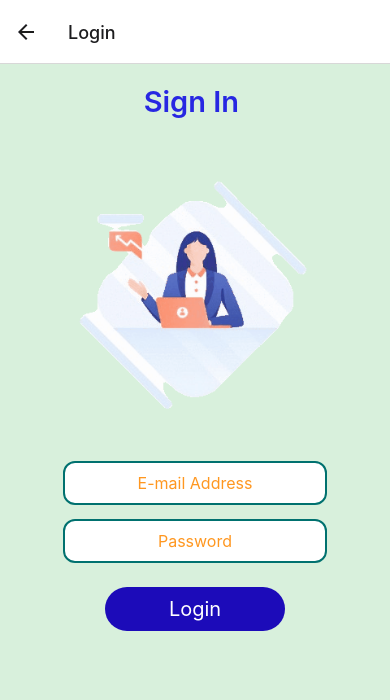
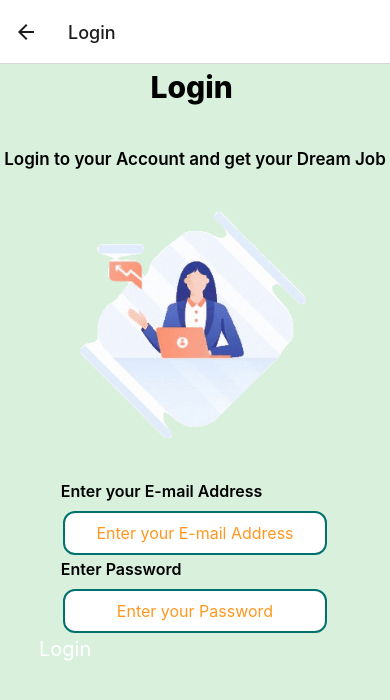
Before and after one commit to minosh00/UEE_MOBILE_APP, a React Native app: screen /Login in a window 390 px wide. Shown: the top 700 px of the page. Built offline with nearby package versions, Linux system fonts and the light colour scheme.

Commit message:
Modify LoginScreen

```diff
--- a/Screens/Auth/LoginScreen.js
+++ b/Screens/Auth/LoginScreen.js
@@ -34,37 +34,60 @@ const LoginScreen = ({ navigation }) => {
 
     return (
         <View style={loginStyles.logPage}>
-               <Text style={{
-                fontSize: 29,
+            <Text style={{
+                fontSize: 30,
+                fontWeight: "800",
+                textAlign: "center",
+                color: "#000",
+                marginVertical: 5,
+            }}
+            >Login </Text>
+            <Text style={{
                 fontWeight: "600",
+                fontSize: 17,
                 textAlign: "center",
-                color:"#2727E2",
-                marginVertical: 20,
-            }}
-            >Sign In </Text>
+                marginTop: "10%"
+            }}>
+                Login to your Account and get your Dream Job
+            </Text>
             <Image
                 source={require("../images/aaa.gif")}
                 style={{ width: "100%", height: "40%" }}
                 resizeMode="contain"
             />
             <ScrollView style={{ width: "80%" }}>
+                <Text style={{
+                    marginLeft: "7%",
+                    fontWeight: "600",
+                    textAlign: "left",
+                    fontSize: 16
+
+                }}>Enter your E-mail Address</Text>
                 <TextInput
                     keyboardType="email-address"
                     style={commonStyles.textView}
                     onChange={(e) => setEmail(e.nativeEvent.text)}
                     value={email}
-                    placeholder="E-mail Address"
+                    placeholder="Enter your E-mail Address"
                 />
+
+                <Text style={{
+                    marginLeft: "7%",
+                    fontWeight: "600",
+                    textAlign: "left",
+                    fontSize: 16
+
+                }}>Enter Password</Text>
                 <TextInput
                     secureTextEntry
                     style={commonStyles.textView}
                     onChange={(e) => setPwd(e.nativeEvent.text)}
                     value={pwd}
-                    placeholder="Password"
+                    placeholder="Enter your Password"
                 />
 
                 <TouchableOpacity
-                    style={commonStyles.button}
+                    style={commonStyles.buttonlog}
                     onPress={() => {
                         loginUser();
                     }}
```
